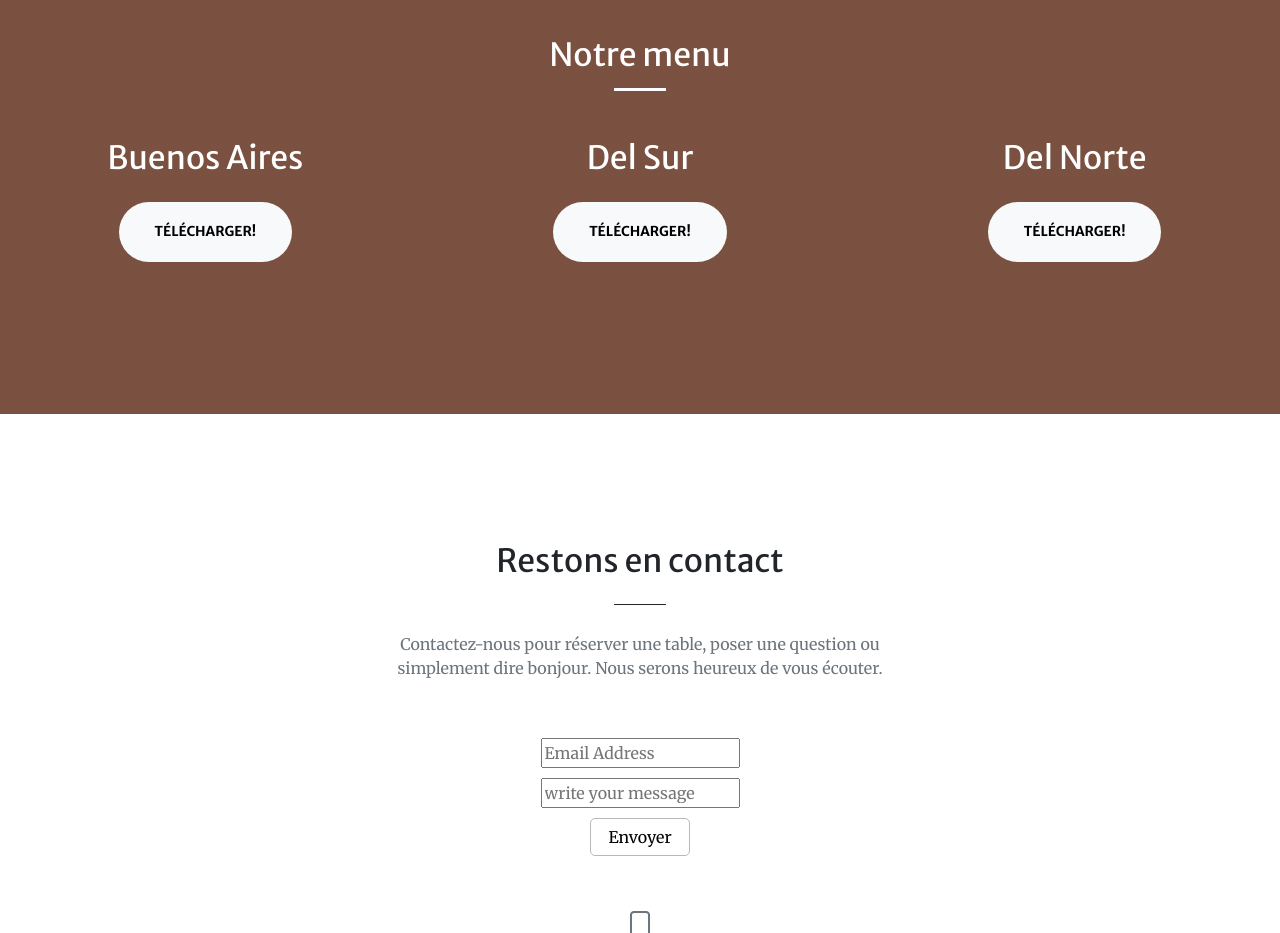
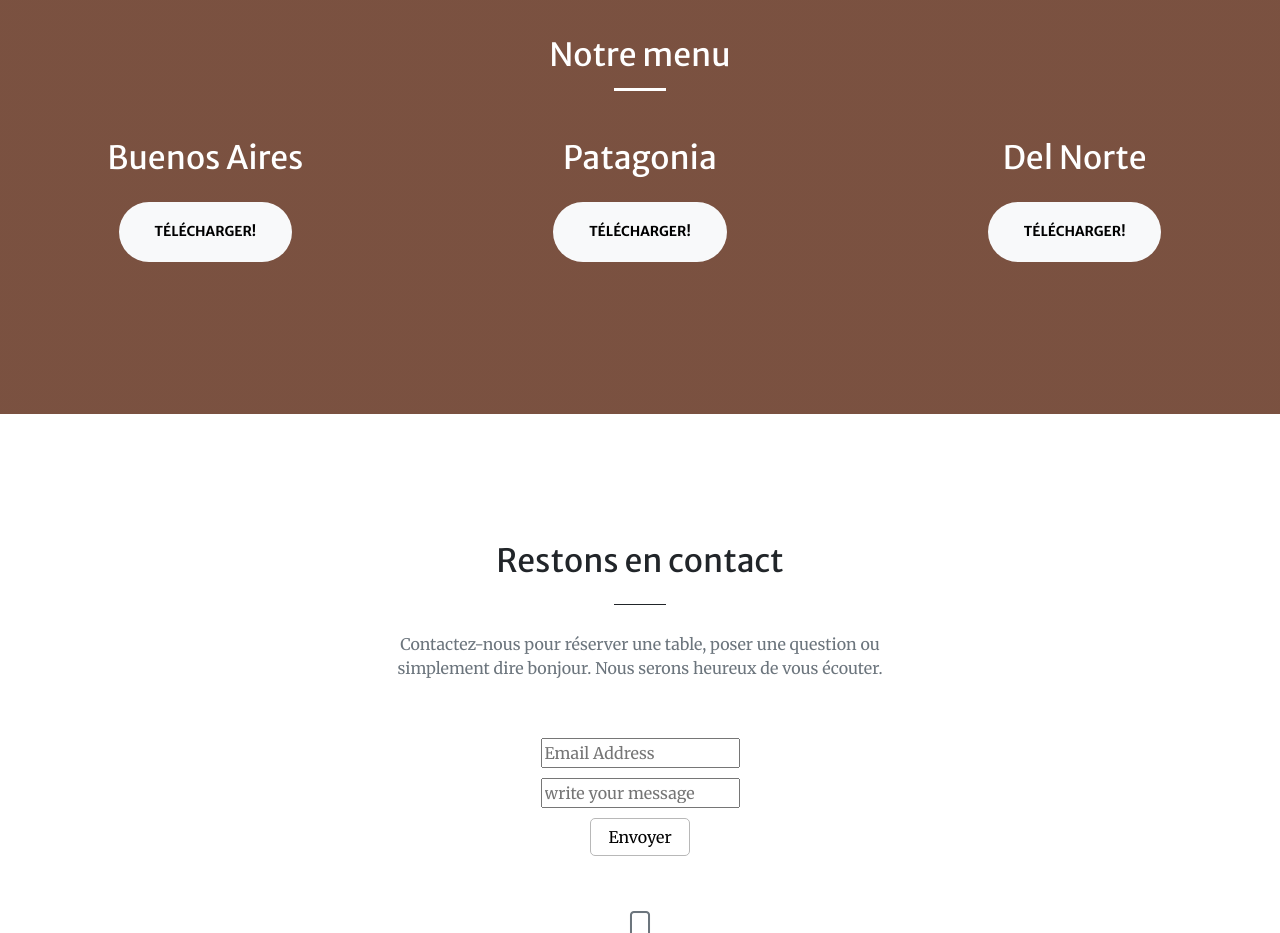
Before and after one commit to juantriventi/petit, a plain HTML site: page index.html in a window 1280 px wide. Shown: the part 2880-3813 px from the top of the page. Drawn offline with nearby package versions, Linux system fonts and the light colour scheme; some packages are replaced by stand-ins of ours; a script that the page names is missing.

Commit message:
patagonia

```diff
--- a/index.html
+++ b/index.html
@@ -194,7 +194,7 @@
                 </div>
                 <div class="col">
                     <div class="container px-4 px-lg-5 text-center mb-4">
-                        <h2 class="mb-4">Del Sur</h2>
+                        <h2 class="mb-4">Patagonia</h2>
                         <a class="btn btn-light btn-xl" href="https://drive.google.com/drive/folders/1cqVcRUypDzqCI47DaesP31a0vT4F0NKY">Télécharger!</a>
                     </div>
                 </div>
```
